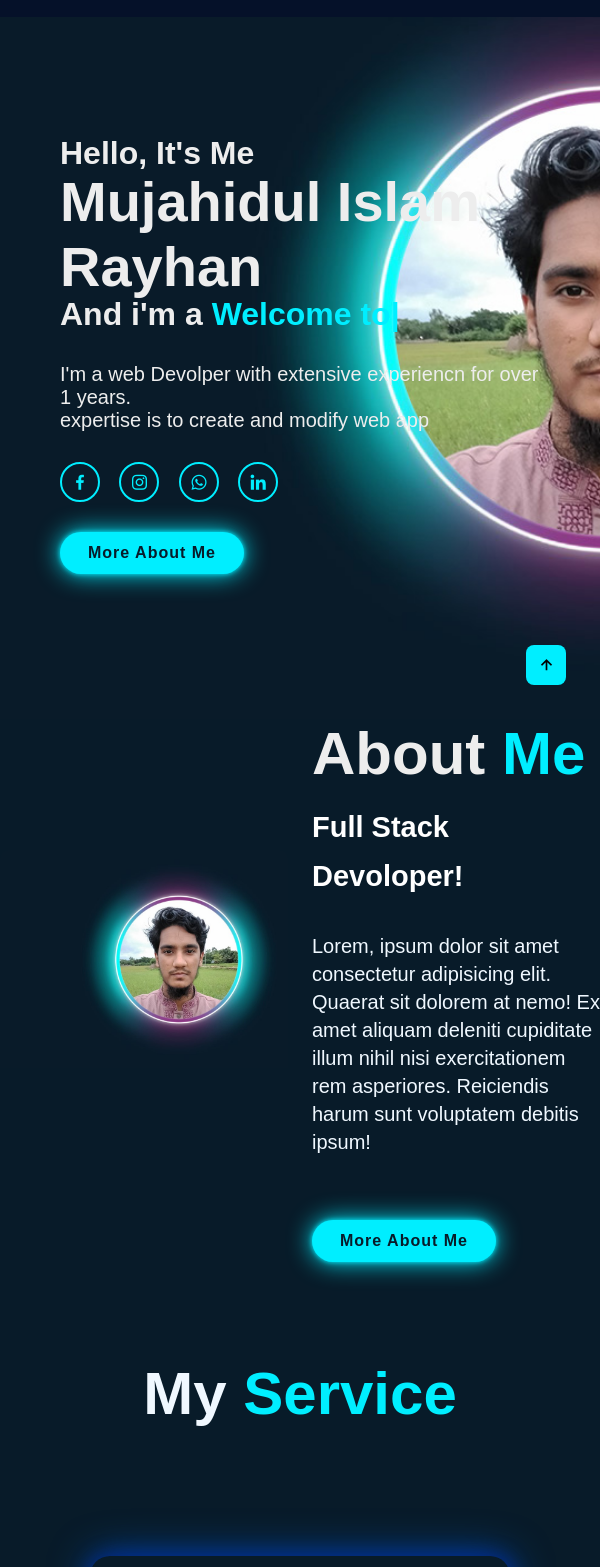
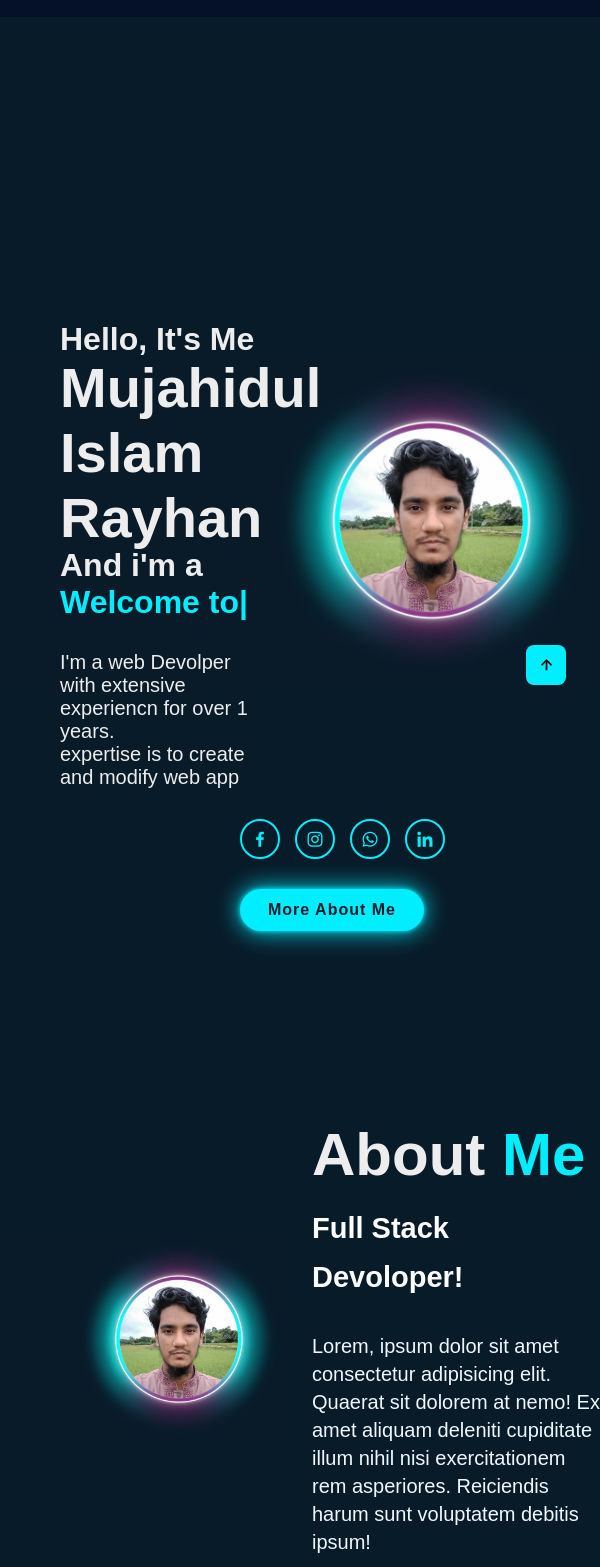
Before and after one commit to mujahidulislamrayhanextra/rayhan-portfolio, a website: page index.html in a window 600 px wide. Shown: the part 81-1648 px from the top of the page. Drawn offline with nearby package versions, Linux system fonts and the light colour scheme.

Commit message:
responsive

```diff
--- a/index.html
+++ b/index.html
@@ -34,13 +34,17 @@
             <p>I'm a web Devolper with extensive experiencn for  over 1 years.
                 <br>expertise is to create and modify web app
             </p>
+            <div class="btn-more-about-me">
              <div class="home-sci">
                 <a href="#" style="--i:7"><i class='bx bxl-facebook' ></i></a>
                 <a href="#" style="--i:8"><i class='bx bxl-instagram'></i></a>
                 <a href="#" style="--i:9"><i class='bx bxl-whatsapp'></i></a>
                 <a href="#" style="--i:10"><i class='bx bxl-linkedin'></i></a>
              </div>
-             <a href="#" class="btn-box">More About Me</a>
+
+                <a href="#" class="btn-box">More About Me</a>
+             </div>
+
         </div>
 
 
@@ -55,7 +59,7 @@
         <h4>Full Stack Devoloper!</h4>
 
    <p>Lorem, ipsum dolor sit amet consectetur adipisicing elit. Quaerat sit dolorem at nemo! Ex amet aliquam deleniti cupiditate illum nihil nisi exercitationem rem asperiores. Reiciendis harum sunt voluptatem debitis ipsum!</p>
-   <a href="$#" class="btn-box">More About Me</a>
+   <a href="$#" class="btn-box btn-responsive">More About Me</a>
       </div>
   </section>
 
--- a/style.css
+++ b/style.css
@@ -905,3 +905,50 @@ body {
         opacity: 1;
     }
 }
+
+
+
+
+@media (min-width: 476px) and (max-width: 756px) {
+    .home{
+        margin-top: 200.7px;
+        margin-right: 20px;
+        background-size: 600px;
+    }
+
+
+
+    .home-content {
+        max-width: 200px;
+        height: auto;
+    }
+    .home-sci {
+        width: 300px;
+        margin: 0 auto;
+        display: inline-flex;
+
+
+    }
+
+
+    .btn-box {
+
+    }
+    .btn-responsive{
+        position: absolute;
+        left: 40%;
+    }
+    .about{
+        margin-top: 200px;
+    }
+    .btn-more-about-me{
+        position: absolute;
+        left: 40%;
+    }
+    #portfolio{
+        text-align: center;
+        margin-left: 10%;
+    }
+    .contact {
+        display: block;}
+}
```
